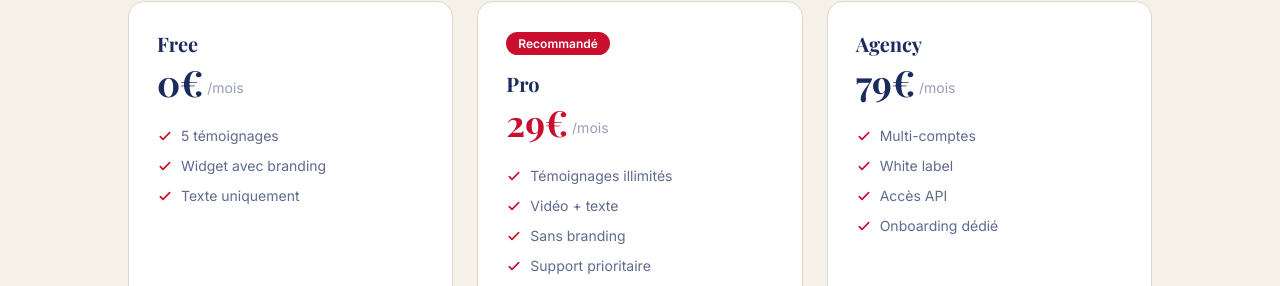
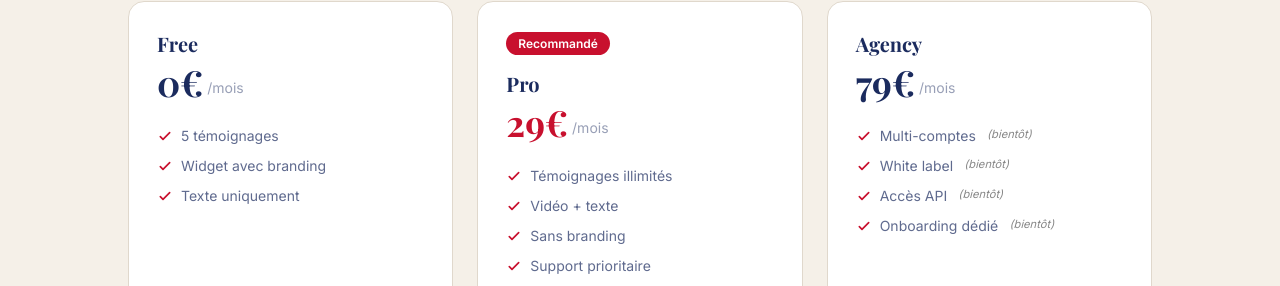
Before and after one commit to Matheo110/dixitapp, a React (Vite) app: page /pricing in a window 1280 px wide. Shown: the part 329-615 px from the top of the page. Built offline with nearby package versions, Linux system fonts and the light colour scheme; no server answers; a web font is replaced by a local one.

Commit message:
Add coming soon badges to Agency plan features

```diff
--- a/src/pages/Pricing.jsx
+++ b/src/pages/Pricing.jsx
@@ -8,7 +8,7 @@ export default function Pricing() {
   const [loading, setLoading] = useState(null)
   const [checkoutError, setCheckoutError] = useState(null)
   const navigate = useNavigate()
-  const { t } = useLanguage()
+  const { t, lang } = useLanguage()
 
   const plans = [
     {
@@ -40,6 +40,7 @@ export default function Pricing() {
       cta: t.pricing.ctaAgency,
       featured: false,
       priceId: 'price_1Tl6xmIxd1EjjYKHqEEKndhX',
+      comingSoon: true,
     },
   ]
 
@@ -158,6 +159,11 @@ export default function Pricing() {
                         <path strokeLinecap="round" strokeLinejoin="round" d="M5 13l4 4L19 7" />
                       </svg>
                       {f}
+                      {plan.comingSoon && (
+                        <em style={{ fontSize: '0.7rem', color: '#888', fontStyle: 'italic', marginLeft: '0.2rem', flexShrink: 0 }}>
+                          {lang === 'en' ? '(soon)' : '(bientôt)'}
+                        </em>
+                      )}
                     </li>
                   ))}
                 </ul>
```
